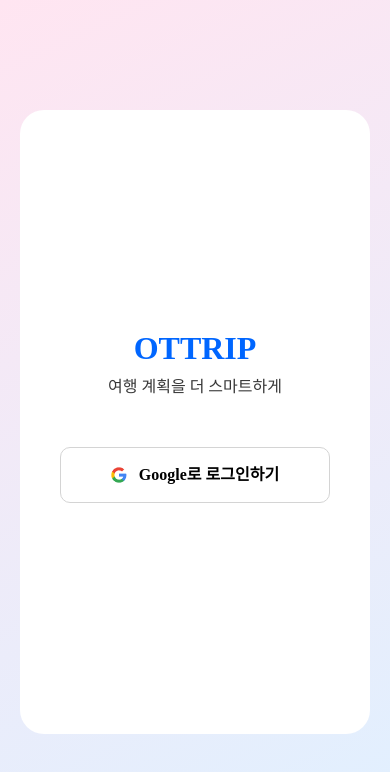
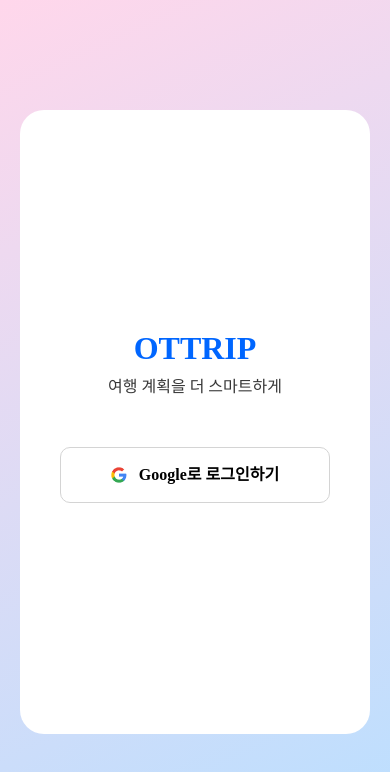
Before and after one commit to OttripProject/ottrip, a React Native app in the folder client/: screen / in a window 390 px wide. Shown: the top 772 px of the page. Built offline with nearby package versions, Linux system fonts and the light colour scheme; no server answers; what i18n-iso-countries would draw is missing.

Commit message:
bg update

```diff
--- a/client/src/ui/components/GradientBackground.tsx
+++ b/client/src/ui/components/GradientBackground.tsx
@@ -1,6 +1,7 @@
 import React from 'react';
 import { StyleSheet, ViewStyle } from 'react-native';
 import { LinearGradient } from 'expo-linear-gradient';
+import { colors } from '../tokens/colors';
 
 export type GradientBackgroundProps = {
   colors?: string[];
@@ -15,14 +16,18 @@ const DEFAULT_GRADIENT_START = { x: 0, y: 0 };
 const DEFAULT_GRADIENT_END = { x: 1, y: 1 };
 
 export default function GradientBackground({
+  colors: colorsProp,
   start = DEFAULT_GRADIENT_START,
   end = DEFAULT_GRADIENT_END,
   style,
   children,
 }: GradientBackgroundProps) {
+  const defaultColors = [colors.gradientStart, colors.gradientEnd] as const;
+  const gradientColors = (colorsProp || defaultColors) as readonly [string, string, ...string[]];
+
   return (
     <LinearGradient
-      colors={['#FFE5F1', '#E0F0FF']}
+      colors={gradientColors}
       start={start}
       end={end}
       style={[styles.gradient, style]}
--- a/client/src/ui/tokens/colors.ts
+++ b/client/src/ui/tokens/colors.ts
@@ -17,6 +17,9 @@ export const colors = {
   danger: '#EF4444',
   warning: '#F59E0B',
   success: '#10B981',
+  // gradient colors
+  gradientStart: '#FFD7EB',
+  gradientEnd: '#BADFFF',
 };
 
 export type ColorName = keyof typeof colors;
```
